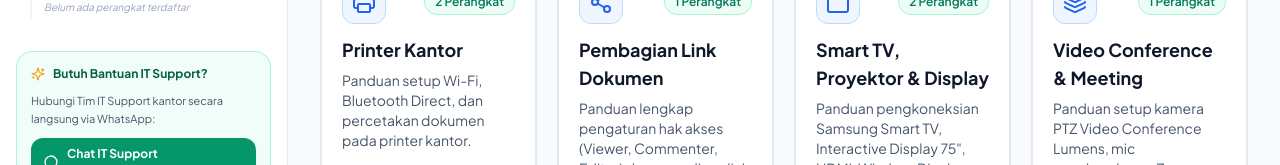
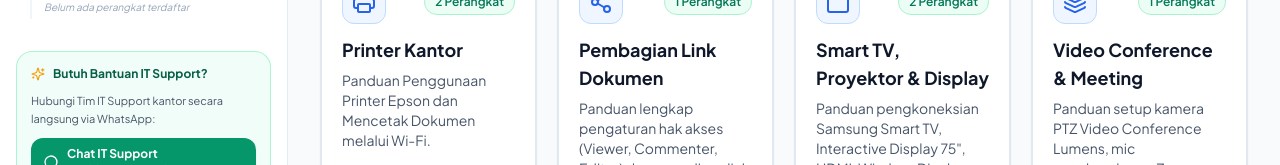
Before and after one commit to ulilabshar/office-helper, a React (Vite) app: page / in a window 1280 px wide. Shown: the part 635-800 px from the top of the page. Built offline with nearby package versions, Linux system fonts and the light colour scheme; no server answers; the database is empty.

Commit message:
content(category): update Printer Kantor description to 'Panduan Penggunaan Printer Epson dan Mencetak Dokumen melalui Wi-Fi.'

```diff
--- a/src/data/categories.ts
+++ b/src/data/categories.ts
@@ -5,7 +5,7 @@ export const categoriesData: Category[] = [
     id: 'printer',
     slug: 'printer',
     title: 'Printer Kantor',
-    description: 'Panduan setup Wi-Fi, Bluetooth Direct, dan percetakan dokumen pada printer kantor.',
+    description: 'Panduan Penggunaan Printer Epson dan Mencetak Dokumen melalui Wi-Fi.',
     icon: 'Printer',
     deviceCount: 2,
     available: true,
```
Also changed, not shown: 1 other file (tests, documents, lock files or other folders).
